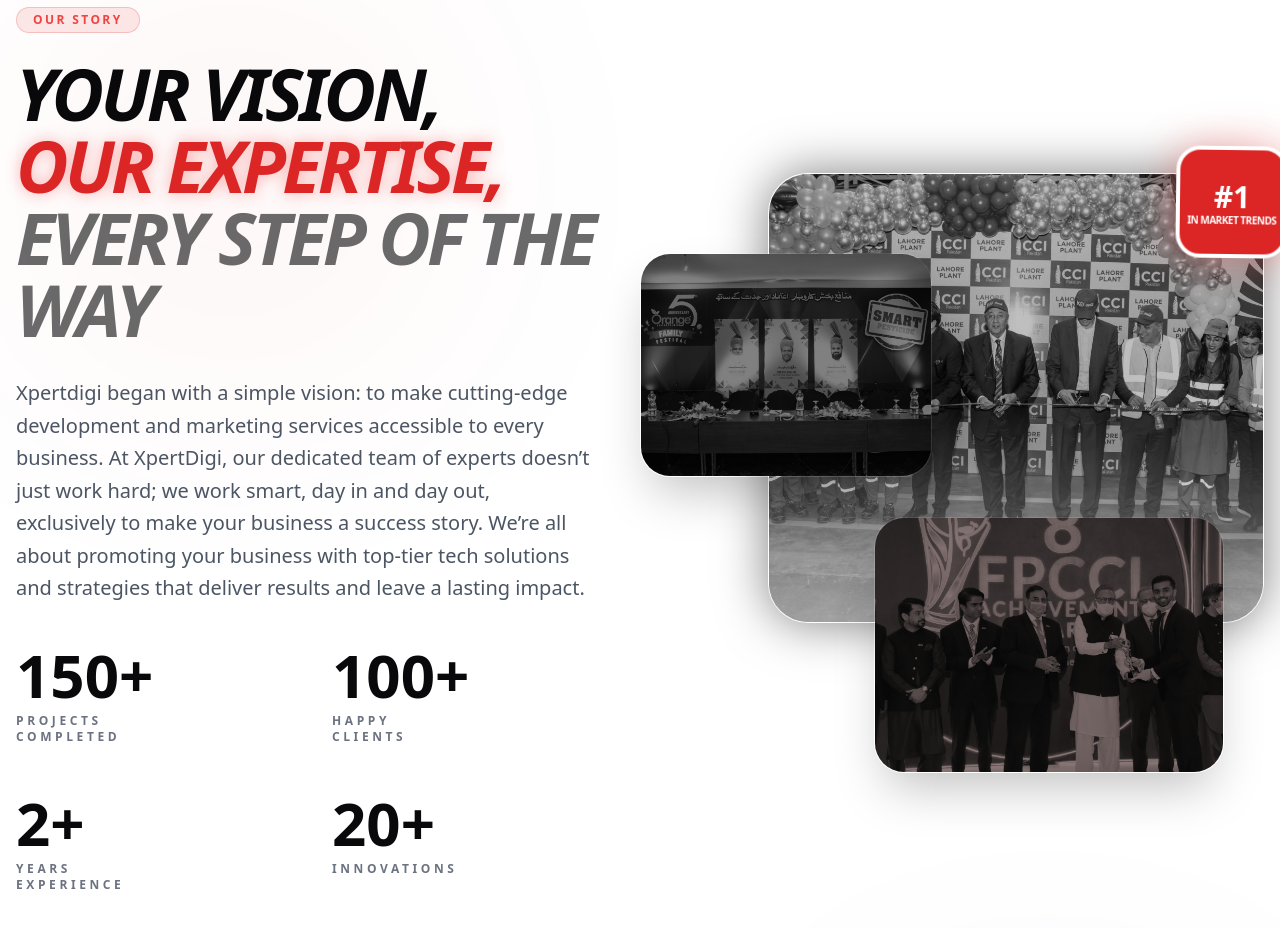
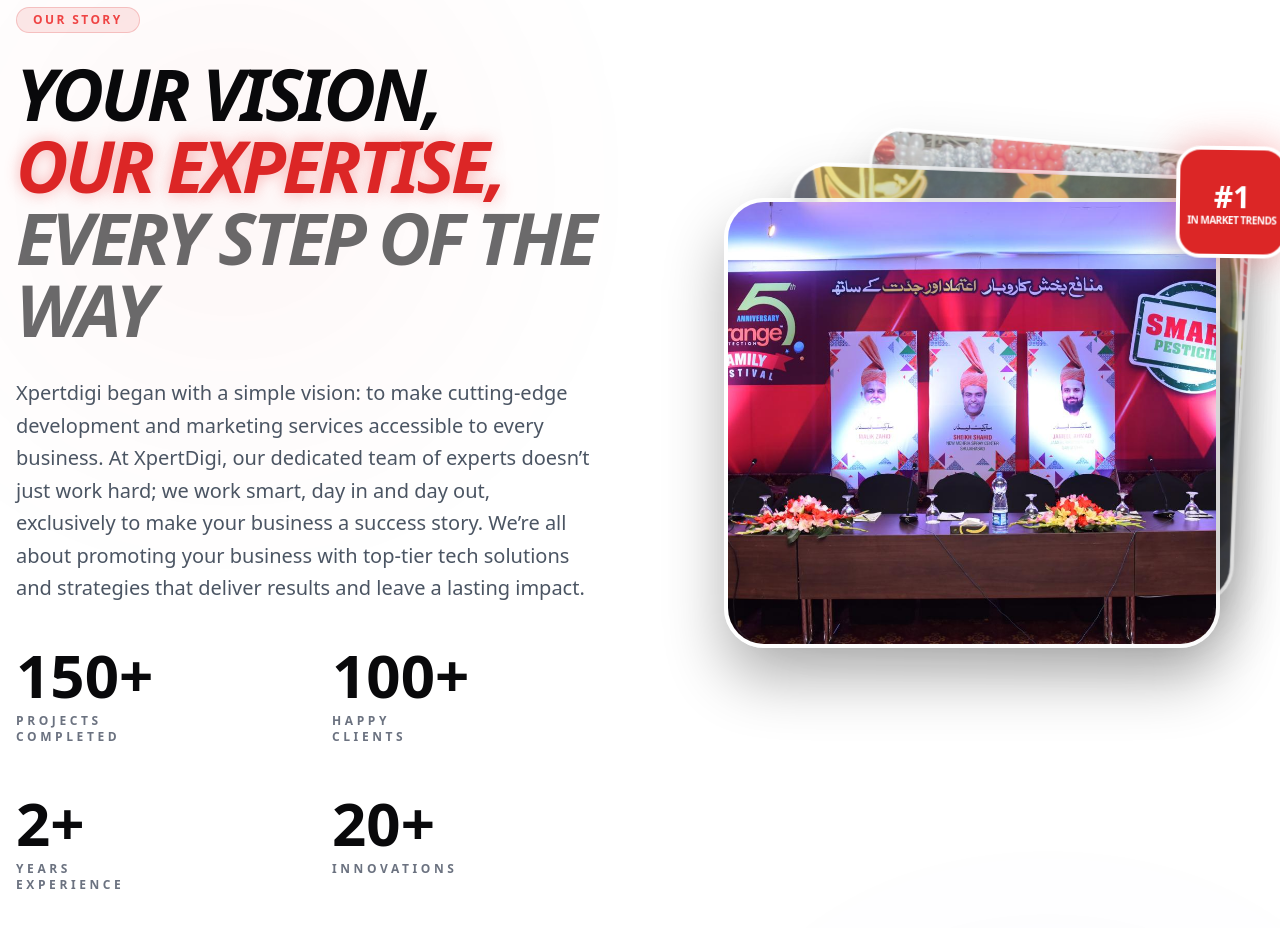
Before and after one commit to MBN4/TopTrending, a React (Vite) app: page / in a window 1280 px wide. Shown: the part 940-1868 px from the top of the page. Built offline with nearby package versions, Linux system fonts and the light colour scheme.

Commit message:
updated about section images

```diff
--- a/components/About.tsx
+++ b/components/About.tsx
@@ -40,6 +40,33 @@ const AnimatedCounter: React.FC<{ value: number; suffix?: string }> = ({ value,
 };
 
 const About: React.FC = () => {
+    const [currentIndex, setCurrentIndex] = React.useState(0);
+
+    const handleNext = React.useCallback(() => {
+        setCurrentIndex((prev) => (prev + 1) % ABOUT_CONTENT.images.length);
+    }, []);
+
+    const handlePrev = React.useCallback(() => {
+        setCurrentIndex((prev) => (prev - 1 + ABOUT_CONTENT.images.length) % ABOUT_CONTENT.images.length);
+    }, []);
+
+    React.useEffect(() => {
+        const interval = setInterval(() => {
+            handleNext();
+        }, 5000);
+        return () => clearInterval(interval);
+    }, [handleNext, currentIndex]);
+
+    const handleCardClick = (e: React.MouseEvent<HTMLDivElement>) => {
+        const rect = e.currentTarget.getBoundingClientRect();
+        const x = e.clientX - rect.left;
+        if (x < rect.width / 2) {
+            handlePrev();
+        } else {
+            handleNext();
+        }
+    };
+
     return (
         <section id="about" className="py-24 relative overflow-hidden bg-white transition-colors duration-300">
             <div className="absolute top-0 left-0 w-full h-full pointer-events-none opacity-30">
@@ -100,43 +127,50 @@ const About: React.FC = () => {
                         transition={{ duration: 1 }}
                         className="relative h-[600px]"
                     >
-                        {/* Main Image - Central & Large */}
-                        <motion.div
-                            whileHover={{ scale: 1.02 }}
-                            className="absolute top-0 right-0 w-[85%] h-[450px] rounded-[40px] overflow-hidden shadow-[0_0_50px_rgba(0,0,0,0.5)] border border-white/10 z-10 group"
-                        >
-                            <img
-                                src={ABOUT_CONTENT.images[0].url}
-                                alt={ABOUT_CONTENT.images[0].alt}
-                                className="w-full h-full object-cover grayscale brightness-75 group-hover:grayscale-0 group-hover:brightness-110 transition-all duration-700 ease-out"
-                            />
-                            <div className="absolute inset-0 bg-gradient-to-t from-white/80 via-transparent to-transparent opacity-60"></div>
-                        </motion.div>
+                        {/* Dynamic Infinite Card Stack */}
+                        <div className="relative w-full h-[500px] flex items-center justify-center perspective-[1500px]">
+                            {ABOUT_CONTENT.images.map((img, idx) => {
+                                // Calculate relative position in the stack
+                                let relativeIndex = idx - currentIndex;
+                                if (relativeIndex < 0) relativeIndex += ABOUT_CONTENT.images.length;
 
-                        {/* Secondary Image 1 - Top Left Overlap */}
-                        <motion.div
-                            whileHover={{ y: -10, scale: 1.05 }}
-                            className="absolute top-20 -left-10 w-1/2 h-56 rounded-[30px] overflow-hidden shadow-2xl border border-white/10 z-20 group"
-                        >
-                            <img
-                                src={ABOUT_CONTENT.images[1].url}
-                                alt={ABOUT_CONTENT.images[1].alt}
-                                className="w-full h-full object-cover grayscale brightness-50 group-hover:grayscale-0 group-hover:brightness-100 transition-all duration-700 ease-out"
-                            />
-                        </motion.div>
+                                return (
+                                    <motion.div
+                                        key={img.url}
+                                        initial={false}
+                                        animate={{
+                                            zIndex: ABOUT_CONTENT.images.length - relativeIndex,
+                                            x: relativeIndex * 40,
+                                            y: relativeIndex * -40,
+                                            rotateY: relativeIndex * -15,
+                                            rotateZ: relativeIndex * 2,
+                                            scale: 1 - relativeIndex * 0.05,
+                                            opacity: 1 - relativeIndex * 0.2,
+                                        }}
+                                        transition={{
+                                            duration: 0.8,
+                                            ease: [0.23, 1, 0.32, 1], // Custom cubic-bezier for premium feel
+                                        }}
+                                        className="absolute w-[85%] h-[450px] rounded-[40px] overflow-hidden shadow-[0_30px_60px_rgba(0,0,0,0.3)] border-4 border-white/80 group cursor-pointer backdrop-blur-sm"
+                                        onClick={relativeIndex === 0 ? handleCardClick : undefined}
+                                    >
+                                        <img
+                                            src={img.url}
+                                            alt={img.alt}
+                                            className="w-full h-full object-cover transition-transform duration-700 group-hover:scale-110"
+                                        />
+                                        {/* Depth Overlay */}
+                                        <div
+                                            className="absolute inset-0 bg-black/20 transition-opacity duration-500"
+                                            style={{ opacity: relativeIndex * 0.3 }}
+                                        />
+                                        {/* Gradient Shine */}
+                                        <div className="absolute inset-0 bg-gradient-to-tr from-white/10 via-transparent to-transparent opacity-0 group-hover:opacity-100 transition-opacity duration-500"></div>
+                                    </motion.div>
+                                );
+                            })}
+                        </div>
 
-                        {/* Secondary Image 2 - Bottom Right Offset */}
-                        <motion.div
-                            whileHover={{ y: 10, scale: 1.05 }}
-                            className="absolute bottom-0 right-10 w-3/5 h-64 rounded-[30px] overflow-hidden shadow-2xl border border-white/10 z-30 group"
-                        >
-                            <img
-                                src={ABOUT_CONTENT.images[2].url}
-                                alt={ABOUT_CONTENT.images[2].alt}
-                                className="w-full h-full object-cover grayscale brightness-50 group-hover:grayscale-0 group-hover:brightness-100 transition-all duration-700 ease-out"
-                            />
-                            <div className="absolute inset-0 bg-red-600/10 mix-blend-overlay group-hover:bg-transparent transition-colors duration-500"></div>
-                        </motion.div>
 
                         <motion.div
                             animate={{
```
